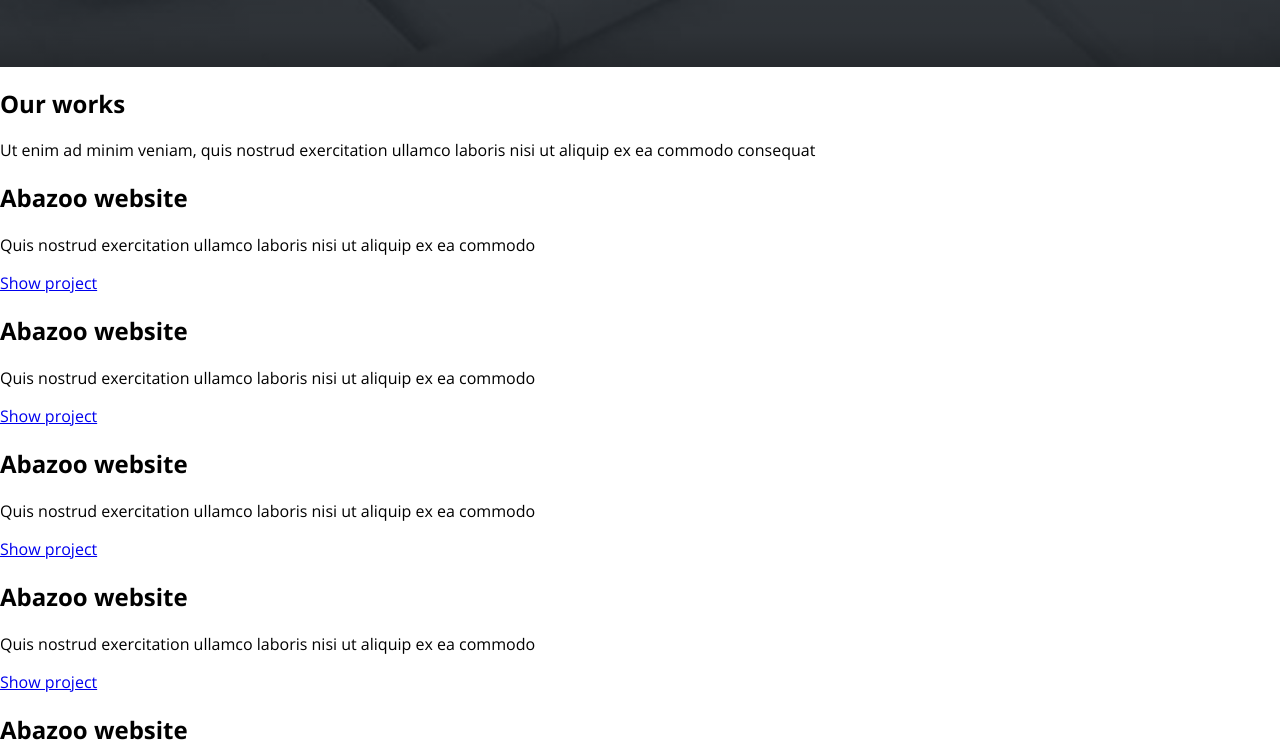
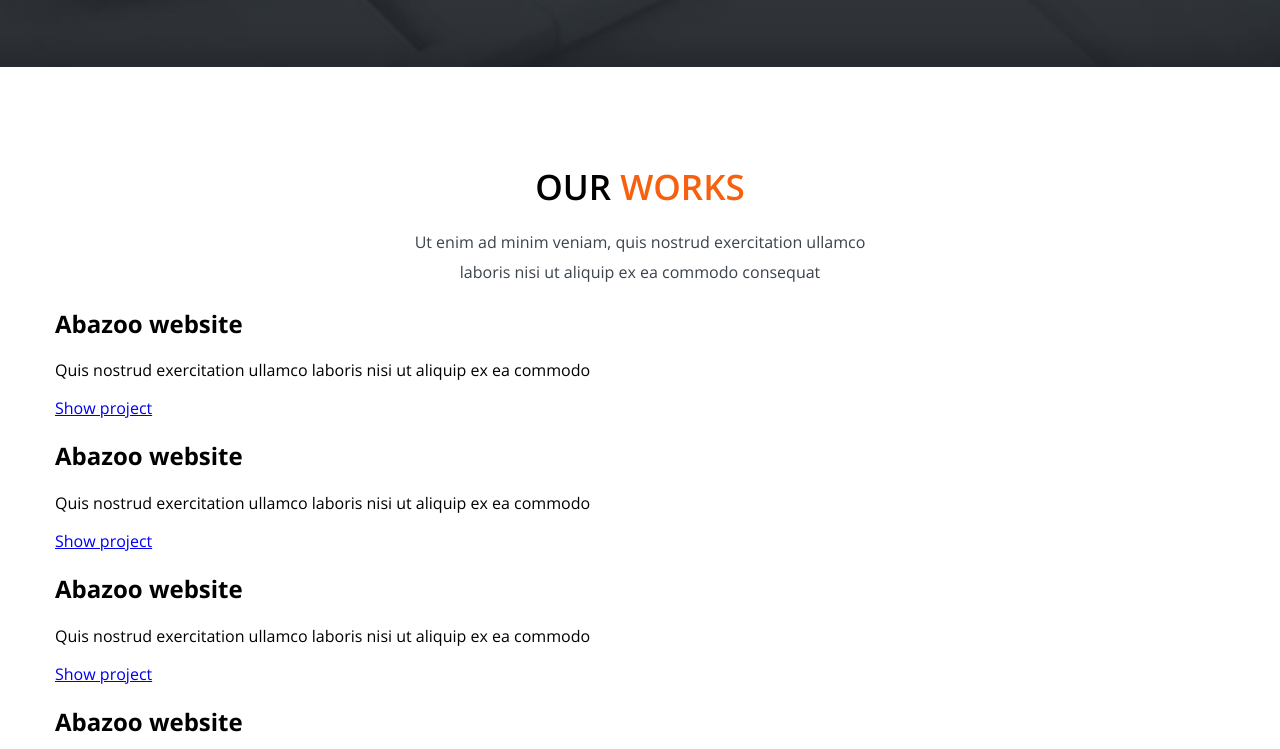
Before and after one commit to lss1ash/KIT, a website: page app/index.html in a window 1280 px wide. Shown: the part 1767-2516 px from the top of the page. Drawn offline with nearby package versions, Linux system fonts and the light colour scheme; files that its build step writes are made by us from their sources.

Commit message:
our works started

```diff
--- a/app/index.html
+++ b/app/index.html
@@ -86,8 +86,12 @@
 
     <section class="our-works">
 
+      <div class="our-works__wrapper">
+
         <h1 class="our-works__header">Our <span class="our-works__header--highlighted">works</span></h1>
-      <p class="our-works__description">Ut enim ad minim veniam, quis nostrud exercitation ullamco laboris nisi ut aliquip ex ea commodo consequat</p>
+        <p class="our-works__description">Ut enim ad minim veniam, quis nostrud exercitation ullamco<br> laboris nisi ut aliquip ex ea commodo consequat</p>
+
+        <div class="our-works__items-list">
 
           <div class="our-works__item">
             <h2 class="our-works__item-header">Abazoo website</h2>
@@ -123,6 +127,10 @@
             <h2 class="our-works__item-header">Abazoo website</h2>
             <p class="our-works__item-description">Quis nostrud exercitation ullamco laboris nisi ut aliquip ex ea commodo</p>
             <a href="#" class="our-works__item-link">Show project</a>
+          </div>
+
+        </div>
+
       </div>
 
     </section>
--- /dev/null
+++ b/app/sass/our-works.scss
@@ -0,0 +1,42 @@
+.our-works
+{
+    margin: 0 auto;
+    padding: 100px 15px;
+
+    // padding-top: 150px;
+
+    background-color: #fff;
+
+    &__wrapper
+    {
+        @include wrapper();
+    }
+
+    &__header
+    {
+        font-size: 35px;
+        font-weight: 600;
+        font-style: normal;
+        line-height: 40px;
+
+        margin: 0 auto 20px;
+
+        text-align: center;
+        text-transform: uppercase;
+    }
+
+    &__header--highlighted
+    {
+        color: $color-highlight;
+    }
+
+    &__description {
+      font-size: 16px;
+      line-height: 30px;
+      color: $color-darkfont;
+      text-align: center;
+      font-weight: 400;
+      font-style: normal;
+    }
+
+}
--- a/app/sass/style.scss
+++ b/app/sass/style.scss
@@ -6,3 +6,4 @@
 @import 'main-header.scss';
 @import 'main-services.scss';
 @import 'contacts.scss';
+@import 'our-works.scss';
```
Lines whose indentation alone changed are shown as unchanged.
